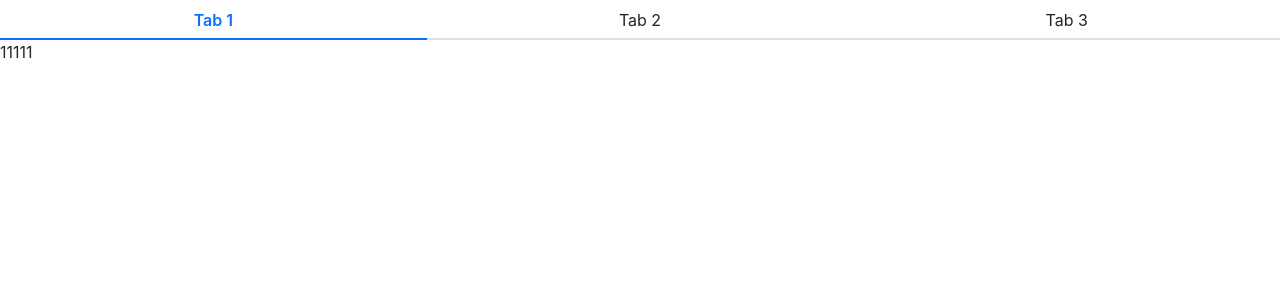
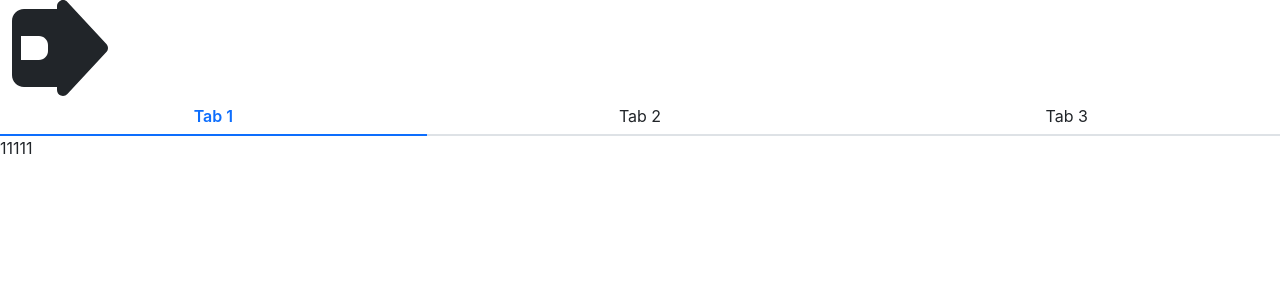
Before and after one commit to caoyangyicn/creact, a React (Create React App) app: page / in a window 1280 px wide. Shown: the top 300 px of the page. Built offline with nearby package versions, Linux system fonts and the light colour scheme.

Commit message:
icon组件

```diff
--- a/package.json
+++ b/package.json
@@ -3,6 +3,9 @@
   "version": "0.1.0",
   "private": true,
   "dependencies": {
+    "@fortawesome/fontawesome-svg-core": "^7.0.0",
+    "@fortawesome/free-solid-svg-icons": "^7.0.0",
+    "@fortawesome/react-fontawesome": "^0.2.3",
     "@testing-library/dom": "^10.4.0",
     "@testing-library/jest-dom": "^6.6.3",
     "@testing-library/user-event": "^13.5.0",
--- a/src/App.js
+++ b/src/App.js
@@ -1,9 +1,12 @@
 import Tabs from './components/Tabs/tabs';
 import TabItem  from "./components/Tabs/tabItem";
+import Icon from "./components/Icon/icon";
 
 function App() {
   return (
+
     <div className="App">
+        <Icon icon="fa-solid fa-house" size="6x" rotation={90}></Icon>
       <Tabs>
           <TabItem label="Tab 1">11111</TabItem>
           <TabItem label="Tab 2">2222</TabItem>
--- /dev/null
+++ b/src/components/Icon/_style.scss
@@ -0,0 +1,5 @@
+@each $key, $val in $theme-colors {
+  .icon-#{$key} {
+    color: $val;
+  }
+}
--- /dev/null
+++ b/src/components/Icon/icon.tsx
@@ -0,0 +1,27 @@
+import { FontAwesomeIcon, FontAwesomeIconProps } from '@fortawesome/react-fontawesome'
+import React, { FC } from 'react';
+import classNames from 'classnames';
+import Menu from "../Menu/menu";
+
+type themeType = 'primary' | 'success' | 'info' | 'warning' | 'danger' | 'dark' | 'light';
+export interface IconProps extends FontAwesomeIconProps {
+    className?: string;
+    style?: React.CSSProperties;
+    theme?: themeType;
+}
+
+const Icon: FC<IconProps> = (props) => {
+    const { className, theme, style, ...restProps } = props;
+    const classes = classNames('cyy-icon', className, {
+        [`icon-${theme}`]: theme
+    });
+    return (
+        <FontAwesomeIcon
+            className={classes}
+            style={style}
+            {...restProps}
+        />
+    );
+};
+
+export default Icon;
--- a/src/index.js
+++ b/src/index.js
@@ -3,6 +3,9 @@ import ReactDOM from 'react-dom/client';
 import App from './App';
 import reportWebVitals from './reportWebVitals';
 import './styles/index.scss';
+import { fas } from '@fortawesome/free-solid-svg-icons'
+import { library } from '@fortawesome/fontawesome-svg-core'
+library.add(fas)
 
 const root = ReactDOM.createRoot(document.getElementById('root'));
 root.render(
```
Also changed, not shown: 1 other file (tests, documents, lock files or other folders).
